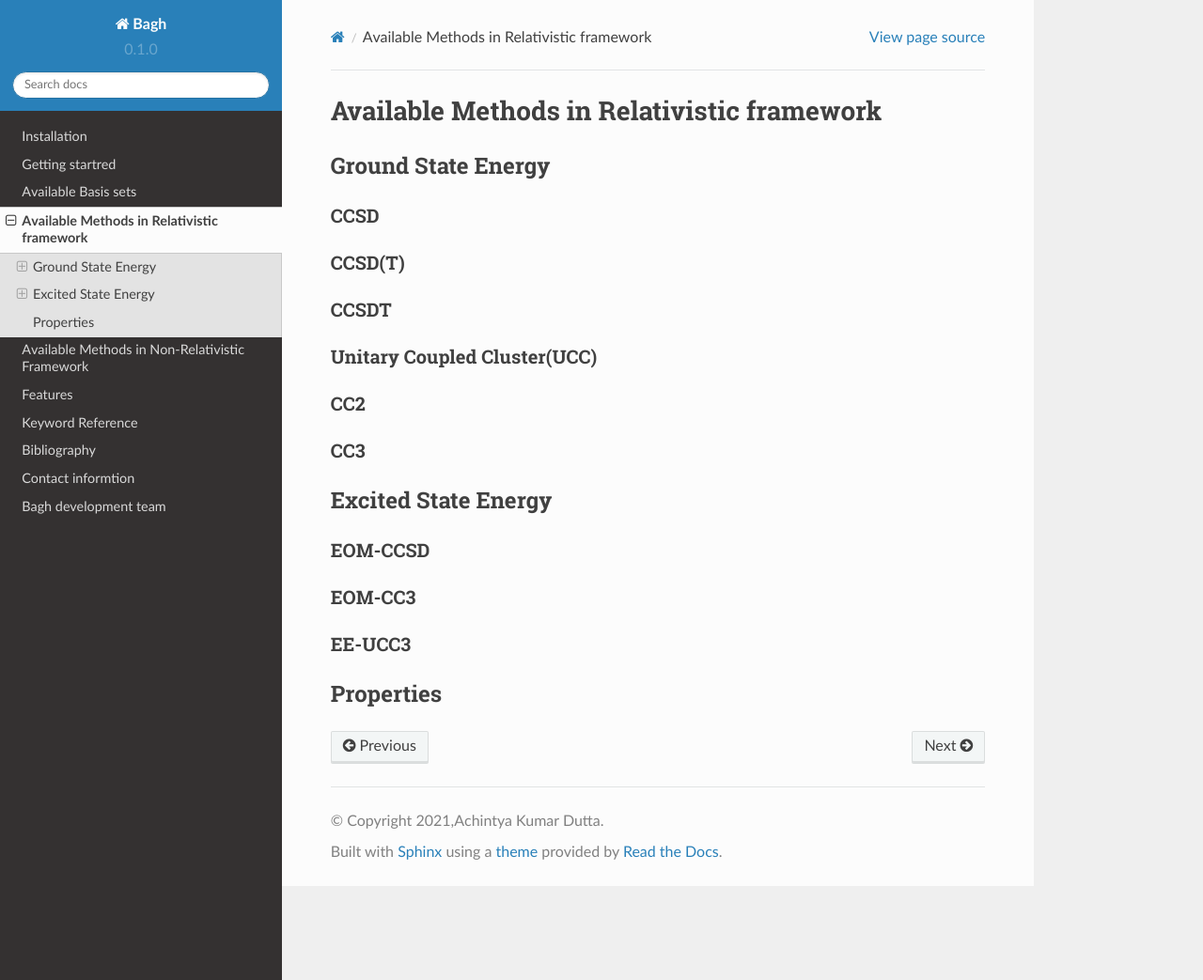
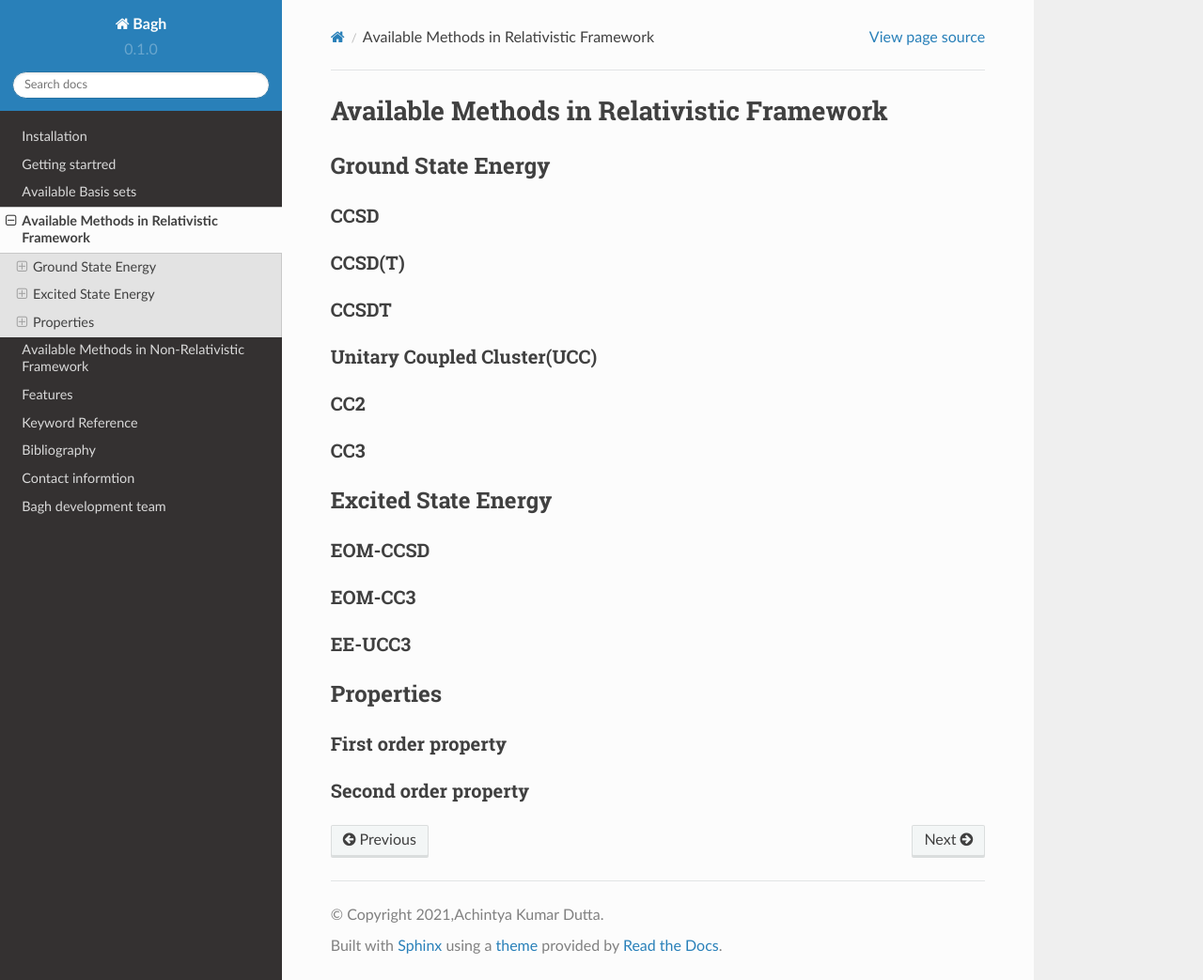
Before and after one commit to achintya007/bagh_doc, a Sphinx documentation site: the page built from docs/source/methods_relativistic.rst, in a window 1280 px wide and 1043 px high. Shown: the whole window at 94% size. Built offline with Sphinx 7.4.7 and the Read the Docs theme 2.0.0, drawn with Linux system fonts in a browser that asks for light colours.

```diff
--- a/docs/source/methods_relativistic.rst
+++ b/docs/source/methods_relativistic.rst
@@ -1,31 +1,39 @@
-Available Methods in Relativistic framework
+Available Methods in Relativistic Framework
 ###########################################
 
 *******************
 Ground State Energy
 *******************
+====
 CCSD
-----
+====
+=======
 CCSD(T)
-------
+=======
+=====
 CCSDT
------
+=====
+============================
 Unitary Coupled Cluster(UCC)
-----------------------------
+============================
+=======
 CC2
----
+=======
+=======
 CC3
----
+=======
 ********************
 Excited State Energy
 ********************
-
+========
 EOM-CCSD
---------
+========
+=======
 EOM-CC3
--------
+=======
+=======
 EE-UCC3
--------
+=======
 **********
 Properties
 **********
```
